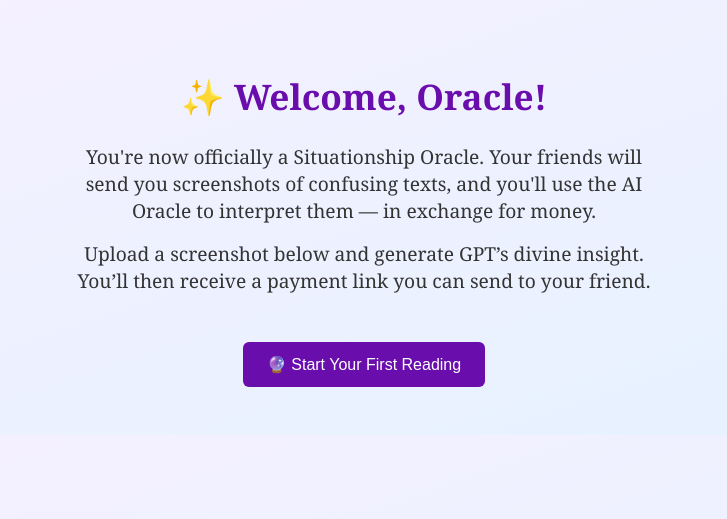
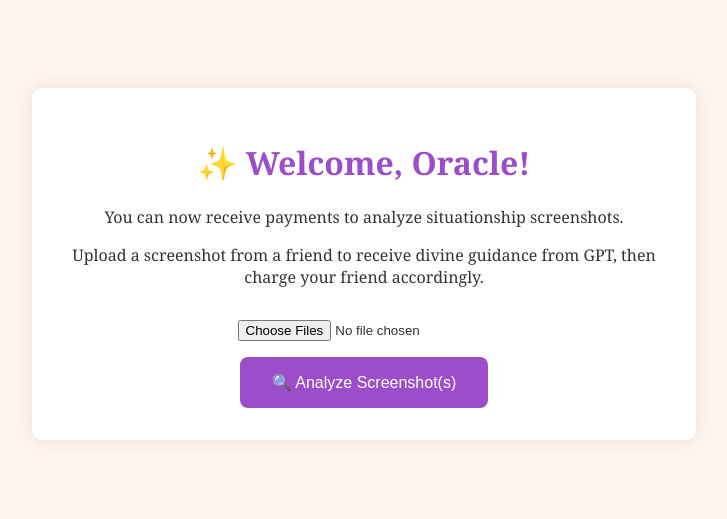
Before and after one commit to Valentino117/situationship-analyzer-web, a Flask app: page /oracle-success in a window 1280 px wide. Shown: the top 519 px of the page, without its empty margins (276-1003 px from the left). Run offline with Flask 3, Linux system fonts and the light colour scheme.

Commit message:
Add styled Oracle success and analysis pages

```diff
--- a/templates/oracle_success.html
+++ b/templates/oracle_success.html
@@ -1,57 +1,54 @@
 <!DOCTYPE html>
 <html>
 <head>
-  <meta charset="UTF-8" />
-  <title>You're Now an Oracle!</title>
-  <meta name="viewport" content="width=device-width, initial-scale=1" />
+  <meta charset="UTF-8">
+  <title>You're Now an Oracle</title>
   <style>
     body {
-      margin: 0;
-      font-family: "Georgia", serif;
-      background: linear-gradient(to bottom right, #f6f0ff, #e5f2ff);
+      font-family: 'Georgia', serif;
+      text-align: center;
+      background: #fdf6f0;
+      padding: 3rem;
       color: #333;
-      text-align: center;
-      padding: 3rem;
     }
-
     h1 {
-      color: #6a0dad;
-      font-size: 2.2rem;
+      color: #9b4dca;
+      font-size: 2rem;
     }
-
-    p {
-      font-size: 1.2rem;
-      margin: 1rem auto;
+    .card {
+      background: #fff;
+      border-radius: 10px;
+      padding: 2rem;
+      margin: 2rem auto;
+      box-shadow: 0 0 15px rgba(0, 0, 0, 0.1);
+      width: 90%;
       max-width: 600px;
     }
-
     button {
-      margin-top: 2rem;
-      padding: 0.8rem 1.5rem;
-      background-color: #6a0dad;
+      padding: 1rem 2rem;
+      font-size: 1rem;
+      background: #9b4dca;
       color: white;
       border: none;
-      border-radius: 6px;
-      font-size: 1rem;
+      border-radius: 8px;
       cursor: pointer;
     }
-
-    button:hover {
-      background-color: #4b0082;
+    input[type="file"] {
+      margin: 1rem 0;
     }
   </style>
 </head>
 <body>
-  <h1>✨ Welcome, Oracle!</h1>
-  <p>
-    You're now officially a Situationship Oracle. Your friends will send you screenshots of confusing texts,
-    and you'll use the AI Oracle to interpret them — in exchange for money.
-  </p>
-  <p>
-    Upload a screenshot below and generate GPT’s divine insight. You’ll then receive a payment link you can send to your friend.
-  </p>
-  <form action="/oracle-analysis" method="GET">
-    <button>🔮 Start Your First Reading</button>
-  </form>
+  <div class="card">
+    <h1>✨ Welcome, Oracle!</h1>
+    <p>You can now receive payments to analyze situationship screenshots.</p>
+    <p>Upload a screenshot from a friend to receive divine guidance from GPT, then charge your friend accordingly.</p>
+
+    <form action="/oracle-analysis" method="POST" enctype="multipart/form-data">
+      <input type="file" name="screenshots" multiple required>
+      <br>
+      <button type="submit">🔍 Analyze Screenshot(s)</button>
+    </form>
+  </div>
 </body>
 </html>
```
Also changed, not shown: templates/index.html (+39 -60 lines), templates/oracle_analysis.html (+23 -82 lines).
